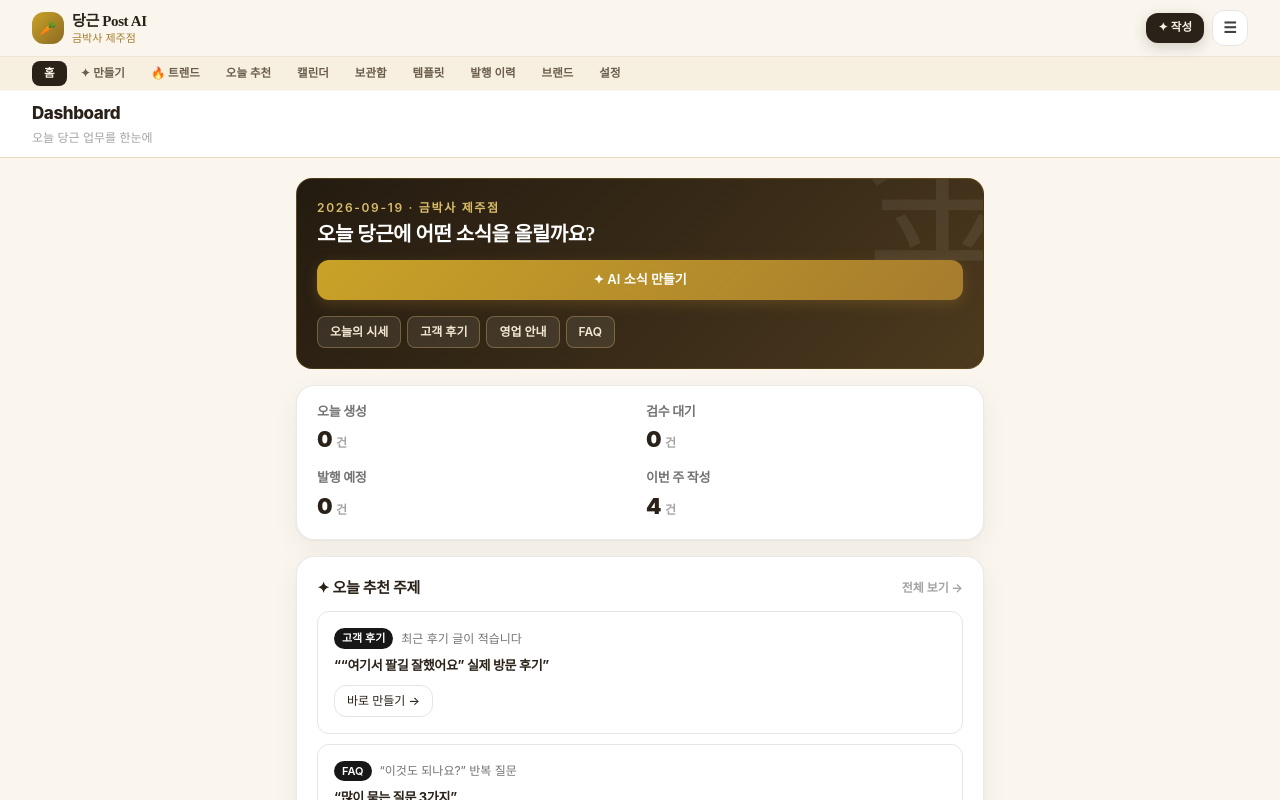
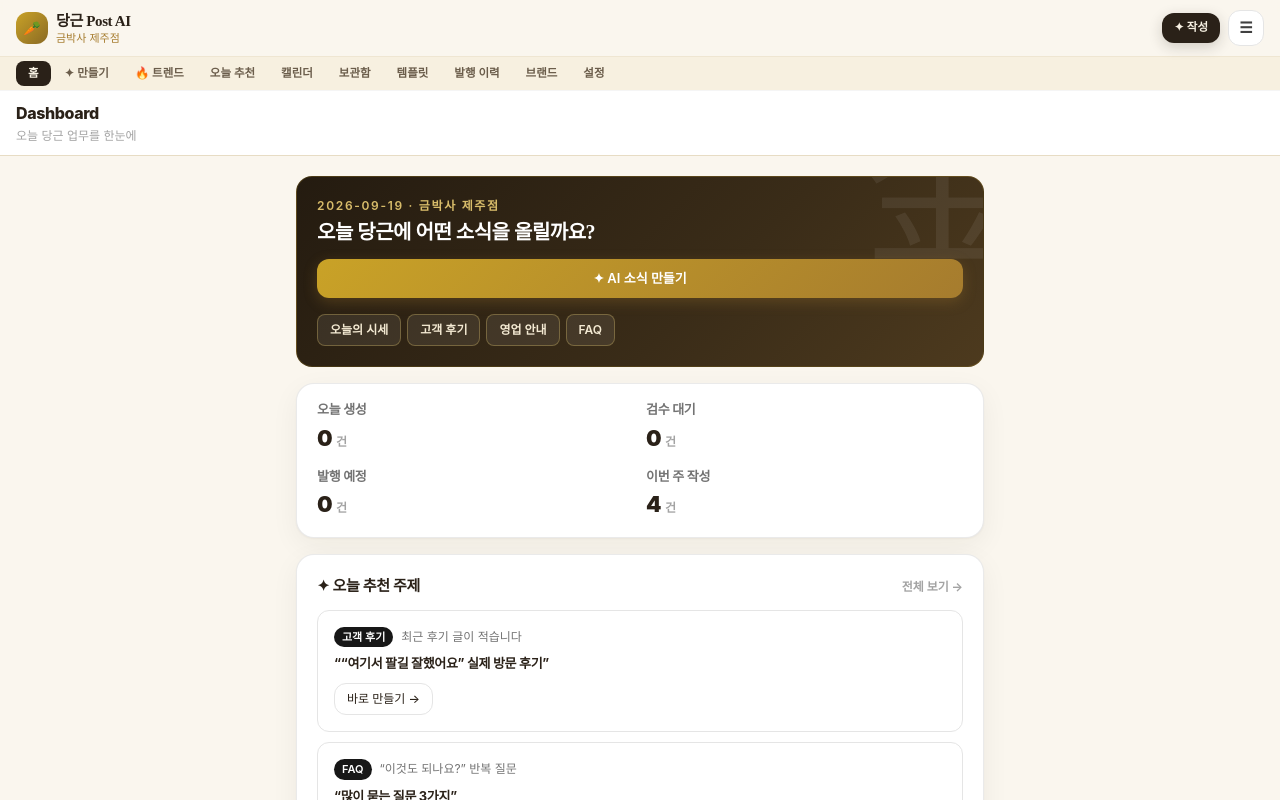
Before and after one commit to yangunbrother-eng/gold-post-ai, a Next.js app: page / in a window 1280 px wide. Shown: the top 800 px of the page. Built offline with nearby package versions, Linux system fonts and the light colour scheme; a web font is replaced by a local one.

Commit message:
ui: unify topbar spacing across desktop and mobile

```diff
--- a/components/Topbar.tsx
+++ b/components/Topbar.tsx
@@ -44,7 +44,7 @@ export default function Topbar({ title, sub }: { title: string; sub?: string })
   return (
     <header className="sticky top-0 z-40 border-b backdrop-blur" style={{ background: "rgba(250,246,238,0.95)", borderColor: "#E7DCC4" }}>
       {/* 1열: 브랜드 로고 + 지점 표시 + 햄버거 버튼 */}
-      <div className="px-5 lg:px-8 py-2.5 flex items-center justify-between gap-2">
+      <div className="px-4 py-2.5 flex items-center justify-between gap-2">
         <Link href="/" className="flex items-center gap-2 min-w-0">
           <div className="w-8 h-8 rounded-xl flex items-center justify-center text-white font-black text-sm shrink-0" style={{ background: "linear-gradient(135deg,#C9A227,#8a6a24)" }}>
             🥕
@@ -74,7 +74,7 @@ export default function Topbar({ title, sub }: { title: string; sub?: string })
       </div>
 
       {/* 2열: 부드러운 가로 스크롤 탭 메뉴 */}
-      <nav className="px-4 lg:px-8 py-1 flex gap-0.5 overflow-x-auto no-scrollbar border-t text-[11.5px] font-semibold" style={{ borderColor: "#EFE6D2", background: "rgba(243,233,210,0.5)" }}>
+      <nav className="px-4 py-1 flex gap-0.5 overflow-x-auto no-scrollbar border-t text-[11.5px] font-semibold" style={{ borderColor: "#EFE6D2", background: "rgba(243,233,210,0.5)" }}>
         {QUICK_TABS.map((t) => {
           const active = path === t.href;
           return (
@@ -94,8 +94,8 @@ export default function Topbar({ title, sub }: { title: string; sub?: string })
 
       {/* 3열: 페이지 타이틀 (지정된 경우에만 표시) */}
       {title && (
-        <div className="px-5 lg:px-8 py-2.5 border-t border-neutral-100 bg-white">
-          <div className="text-[17px] font-extrabold tracking-tight">{title}</div>
+        <div className="px-4 py-2.5 border-t border-neutral-100 bg-white">
+          <div className="text-[16px] font-extrabold tracking-tight">{title}</div>
           {sub && <div className="text-[12px] text-neutral-400 mt-0.5">{sub}</div>}
         </div>
       )}
@@ -107,7 +107,7 @@ export default function Topbar({ title, sub }: { title: string; sub?: string })
           onClick={() => setDrawerOpen(false)}
         >
           <div
-            className="w-[290px] h-full bg-white shadow-2xl flex flex-col p-5 overflow-y-auto"
+            className="w-[min(320px,88vw)] h-full bg-white shadow-2xl flex flex-col p-5 overflow-y-auto"
             onClick={(e) => e.stopPropagation()}
           >
             <div className="flex items-center justify-between pb-3 border-b border-neutral-100">
```
